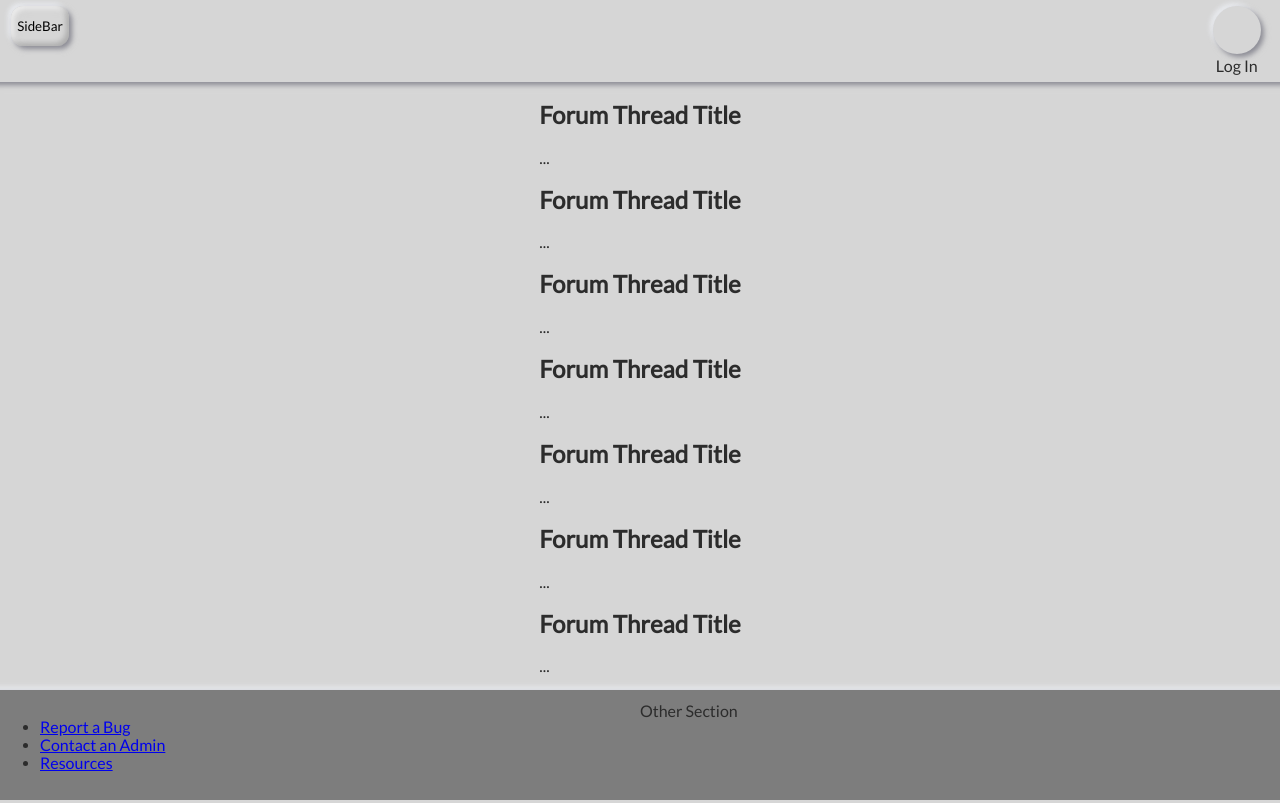
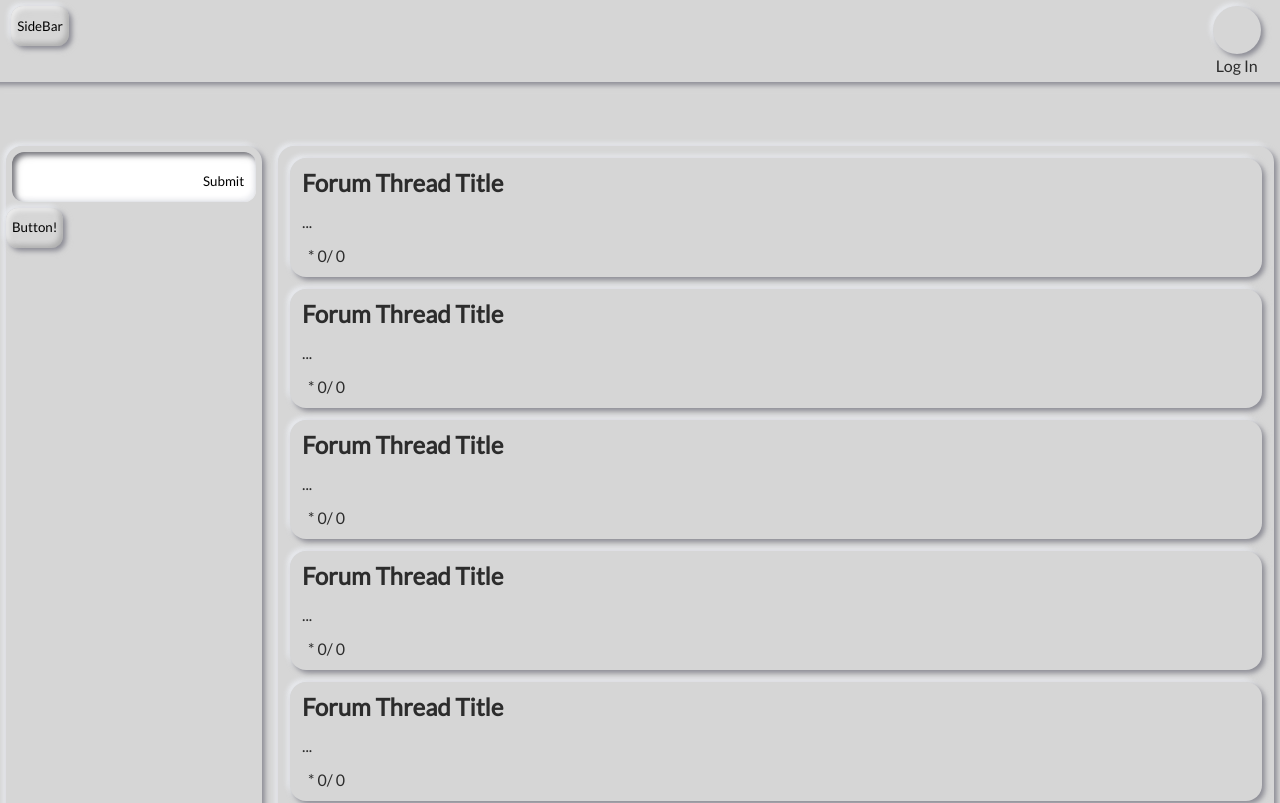
Before and after one commit to MS-Izoku/documentor-react, a React (Create React App) app: page /forums in a window 1280 px wide. Shown: the top 803 px of the page. Built offline with nearby package versions, Linux system fonts and the light colour scheme.

Commit message:
added some of the forum styling, working on a searchbar

```diff
--- a/src/App.css
+++ b/src/App.css
@@ -64,10 +64,10 @@ input[type="submit"]{
 
 
 #page-footer{
-    margin-top: 12px;
+    /* margin-top: 12px;
     padding: 12px 24px 12px 24px;
     display: flex;
-    justify-content: center;
+    justify-content: center; */
 }
 
 #page-footer div{
@@ -147,3 +147,42 @@ input[type="submit"]{
     align-items: space-between;
 }
 /*#endregion */
+
+
+/*#region Forums */
+
+#forum-home-page .wrapper{
+    --side-padding: 6px;
+    padding-left: var(--side-padding);
+    padding-right: var(--side-padding);
+}
+
+#forum-nav{
+    width: 256px;
+    margin-right: 16px
+}
+
+#threads{
+    width: 100%;
+}
+
+#threads .thread{
+    --margin-v: 6px;
+    margin-top: var(--margin-v);
+    margin-bottom: var(--margin-v);
+    margin: calc(2 * var(--margin-v));
+    padding: 12px;
+}
+#threads h2{
+    margin: 0;
+}
+
+.like-count::before{
+    content: "* "
+}
+
+.comment-count::before{
+    content: "/ "
+}
+
+/*#endregion */
--- /dev/null
+++ b/src/Components/Searchbar.js
@@ -0,0 +1,34 @@
+import React, { Component } from "react";
+
+export default class Searchbar extends Component {
+  constructor() {
+    super();
+    this.state = {
+      input: "",
+    };
+  }
+
+  render() {
+    return (
+      <form
+        className="searchbar neu-container inset"
+        onSubmit={(event) => {
+          event.preventDefault();
+          if (this.props.onSubmit !== undefined) this.props.onSubmit(event);
+        }}
+      >
+        <div className="wrapper">
+          <input
+            type="text"
+            name="input"
+            className="search-input"
+            onChange={(event) => {
+              this.setState({ input: event.target.value });
+            }}
+          />
+          <input type="submit" />
+        </div>
+      </form>
+    );
+  }
+}
--- a/src/Containers/Forum/ForumHomeThread.js
+++ b/src/Containers/Forum/ForumHomeThread.js
@@ -1,6 +1,15 @@
 import React from 'react'
-
-export default (props) =><div className="forum-home-thread">
+import { MDBIcon} from 'mdbreact'
+export default (props) =><div className="thread neu-container">
     <h2>{props.title === undefined ? "Forum Thread Title" : props.title}</h2>
     <p>{props.content === undefined ? "..." : props.content}</p>
+    <div className="wrapper">
+        <div className="like-count">
+             {props.likeCount === undefined ? 0 : props.thread.likeCount}
+        </div>
+        <div className="comment-count">
+             {props.postCount === undefined ? 0 : props.thread.postCount}
+        </div>
+        <MDBIcon far icon="bookmark" />
+    </div>
 </div>
--- a/src/Pages/ForumHomePage.js
+++ b/src/Pages/ForumHomePage.js
@@ -1,4 +1,6 @@
 import React, { Component } from "react";
+import { MDBIcon } from "mdbreact";
+import Searchbar from '../Components/Searchbar'
 
 import ForumHomeThread from "../Containers/Forum/ForumHomeThread";
 
@@ -57,10 +59,19 @@ export default class ForumHomePage extends Component {
 
   render() {
     return (
-      <div>
-        {this.state.threads.map((thread) => {
-          return <ForumHomeThread thread={thread} />;
-        })}
+      <div id="forum-home-page" className="page-area">
+        <div className="wrapper">
+          <div id="forum-nav" className="neu-container">
+            <Searchbar />
+            <button>Button!</button>
+          </div>
+          <div id="threads" className="neu-container">
+            {this.state.threads.map((thread) => {
+              return <ForumHomeThread thread={thread} />;
+            })}
+          </div>
+        </div>
+
       </div>
     );
   }
--- a/src/css/Neumorphic.css
+++ b/src/css/Neumorphic.css
@@ -145,7 +145,6 @@ label {
 
 #page-footer{
     background: var(--inverse-background-color);
-    position: absolute;
     bottom: 0;
     width: 100%;
     box-shadow: var(--outset-container-shadow);
@@ -168,3 +167,27 @@ label {
     height: 100%;
     margin: auto;
 }
+
+.searchbar{
+    display: flex;
+    flex-direction: row;
+    box-shadow: var(--outset-box-shadow);
+    margin: 6px;
+    background: white;
+    border-radius: 12px;
+}
+
+.searchbar input[type="submit"]{
+    margin-bottom: 0px;
+    background: none;
+    box-shadow: none;
+
+    background: none;
+    color: black;
+    font-weight: inherit;
+}
+
+.searchbar input[type="text"].search-input{
+    background: none;
+    box-shadow: none;
+}
```
